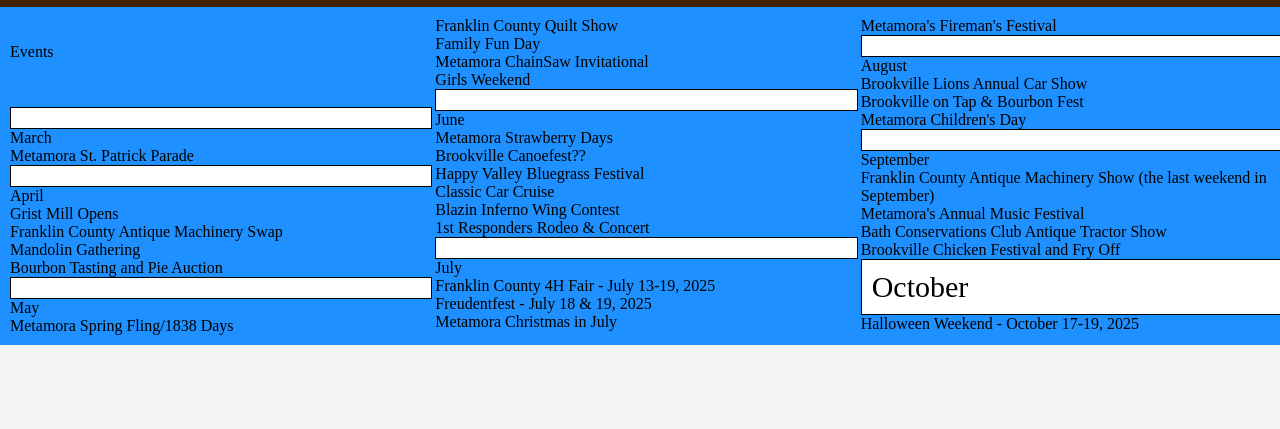
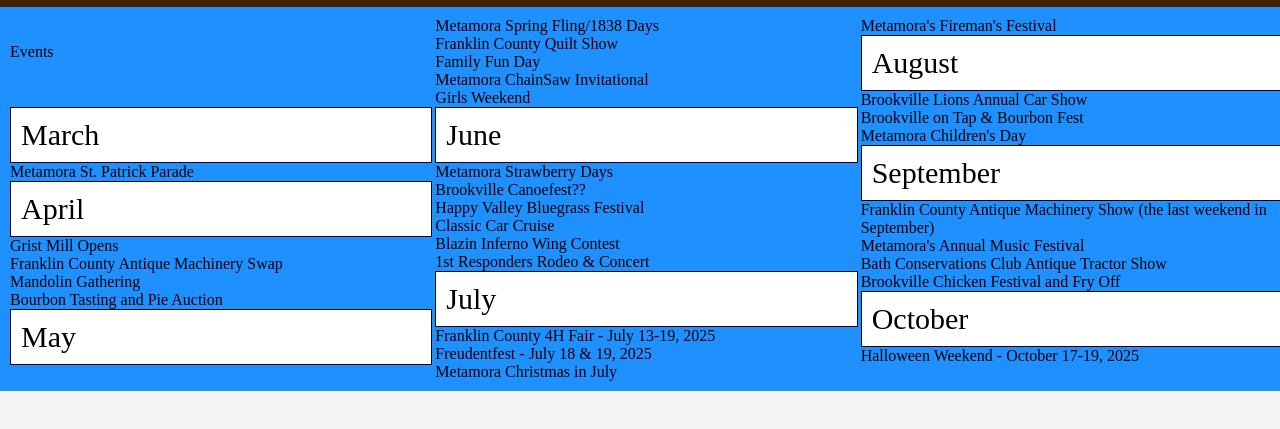
Before and after one commit to dherbert1/FCParks, a plain HTML site: page events.html in a window 1280 px wide. Shown: the part 147-576 px from the top of the page. Drawn offline with Linux system fonts and the light colour scheme.

Commit message:
stupid mistake i just realized

```diff
--- a/events.html
+++ b/events.html
@@ -40,22 +40,22 @@
             <h1>Events</h1>
         </div>
 
-        <div class="month"></div>
-            <h3>March</h3>
+        <div class="month">
+            <h3>March</h3></div>
             <P>Metamora St. Patrick Parade</P>
 
 
 
-        <div class="month"></div>
-            <h3>April</h3>
+        <div class="month">
+            <h3>April</h3></div>
             <p>Grist Mill Opens</p>
             <p>Franklin County Antique Machinery Swap</p>
             <p>Mandolin Gathering</p>
             <p>Bourbon Tasting and Pie Auction</p>
 
 
-        <div class="month"></div>
-            <h3>May</h3>
+        <div class="month">
+            <h3>May</h3></div>
             <p>Metamora Spring Fling/1838 Days</p>
             <p>Franklin County Quilt Show</p>
             <p>Family Fun Day</p>
@@ -63,8 +63,8 @@
             <p>Girls Weekend</p>
 
 
-        <div class="month"></div>
-            <h3>June</h3>
+        <div class="month">
+            <h3>June</h3></div>
             <P>Metamora Strawberry Days</P>
             <p>Brookville Canoefest??</P>
             <p>Happy Valley Bluegrass Festival</P>
@@ -73,23 +73,23 @@
             <p>1st Responders Rodeo & Concert</P>
 
 
-        <div class="month"></div>
-            <h3>July</h3>
+        <div class="month">
+            <h3>July</h3></div>
             <p>Franklin County 4H Fair - July 13-19, 2025</p>
             <p> Freudentfest - July 18 & 19, 2025</p>
             <p>Metamora Christmas in July</p>
             <p> Metamora's Fireman's Festival</p>
 
 
-        <div class="month"></div>
-            <h3>August</h3>
+        <div class="month">
+            <h3>August</h3></div>
             <P>Brookville Lions Annual Car Show</P>
             <P>Brookville on Tap & Bourbon Fest</P>
             <P>Metamora Children's Day</P>
 
 
-        <div class="month"></div>
-            <h3>September</h3>
+        <div class="month">
+            <h3>September</h3></div>
             <p>Franklin County Antique Machinery Show (the last weekend in September)</p>
             <p>Metamora's Annual Music Festival</p>
             <p>Bath Conservations Club Antique Tractor Show</p>
```
